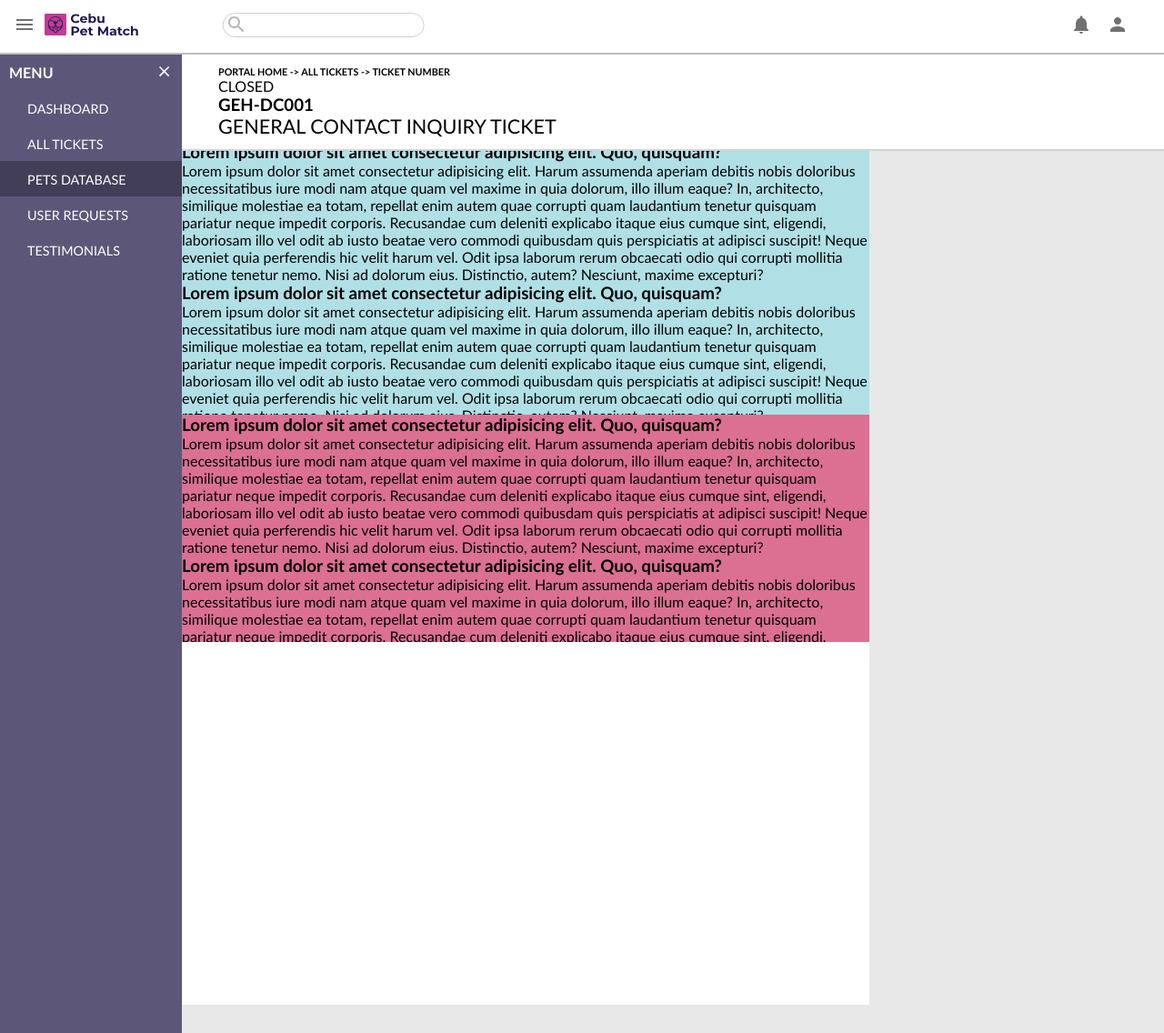
After one commit to marescanog/PHP_PetSite, a PHP site: page /admin/info.php in a window 1280 px wide. The commit adds this page. Shown: the whole page at 91% size. Run offline with PHP 8.4, Linux system fonts and the light colour scheme.

Commit message:
added ticket info page and css

```diff
--- /dev/null
+++ b/admin/info.php
@@ -0,0 +1,81 @@
+<!DOCTYPE html>
+<html lang="en">
+<head>
+    <meta charset="UTF-8">
+    <meta http-equiv="X-UA-Compatible" content="IE=edge">
+    <meta name="viewport" content="width=device-width, initial-scale=1.0">
+    <title>Admin Dashboard</title>
+    <link rel="stylesheet" href="../css/reset-styles.css">
+    <link rel="stylesheet" href="../css/admin/header-admin.css">
+    <link rel="stylesheet" href="../css/admin/info.css">
+</head>
+<body class="hea_body-styles" onload="setSelectedMenuItem(2)">
+    <!-- Header Menu with Drawer Start -->
+    <?php require '../php-html-blocks/admin/header-admin.php'?>
+    <!-- Header Menu with Drawer End -->
+
+   <!-- Side Nav Start -->
+   <div class="header-spacing"></div>
+   <div id="drawer" class="drawer">
+            <div class="drawer-padd">
+                <div class="drawer--header">
+                    <h4>MENU</h4>
+                    <svg onclick="toggleDrawer()" xmlns="http://www.w3.org/2000/svg" height="24px" viewBox="0 0 24 24" width="24px" fill="#000000"><path d="M0 0h24v24H0V0z" fill="none"/><path d="M19 6.41L17.59 5 12 10.59 6.41 5 5 6.41 10.59 12 5 17.59 6.41 19 12 13.41 17.59 19 19 17.59 13.41 12 19 6.41z"/></svg>
+                </div>
+                <ul id="menuNav">
+                    <!-- style="background-color:#423e57" -->
+                    <li onclick="window.location='./dash.php'"><a href="./dash.php">DASHBOARD</a></li>
+                    <li onclick="window.location='./tickets.php'"><a href="./tickets.php">ALL TICKETS</a></li>
+                    <li onclick="window.location='./petsdatabase.php'"><a href="./petsdatabase.php">PETS DATABASE</a></li>
+                    <li onclick="window.location='./general.php'"><a href="./general.php">USER REQUESTS</a></li>
+                    <li onclick="window.location='./editcontent.php'"><a href="./editcontent.php">TESTIMONIALS</a></li>
+                </ul>
+            </div>
+    </div>
+   <!-- Side Nav End -->
+   <!-- Main Start -->
+   <div id="main">
+        <section class="main__padd main__header-white das__padd">
+           <div class="main__width">
+               <h6>
+                   <span>PORTAL HOME</span> ->
+                   <span>ALL TICKETS</span> ->
+                   <span>TICKET NUMBER</span>
+                </h6>
+                <div class="inf-tkt-header">
+                    <div class="inf--tkt-status-header">
+                        CLOSED
+                    </div>
+                    <h3>GEH-DC001</h3>
+                </div>
+                <h2>GENERAL CONTACT INQUIRY TICKET</h2>
+           </div>
+       </section>
+       <main class="extra_padd inf__content_pad">
+           <section class="inf-ticket-data-container">
+                <h3>Lorem ipsum dolor sit amet consectetur adipisicing elit. Quo, quisquam?</h3>
+                <p>Lorem ipsum dolor sit amet consectetur adipisicing elit. Harum assumenda aperiam debitis nobis doloribus necessitatibus iure modi nam atque quam vel maxime in quia dolorum, illo illum eaque? In, architecto, similique molestiae ea totam, repellat enim autem quae corrupti quam laudantium tenetur quisquam pariatur neque impedit corporis. Recusandae cum deleniti explicabo itaque eius cumque sint, eligendi, laboriosam illo vel odit ab iusto beatae vero commodi quibusdam quis perspiciatis at adipisci suscipit! Neque eveniet quia perferendis hic velit harum vel. Odit ipsa laborum rerum obcaecati odio qui corrupti mollitia ratione tenetur nemo. Nisi ad dolorum eius. Distinctio, autem? Nesciunt, maxime excepturi?</p>
+                <h3>Lorem ipsum dolor sit amet consectetur adipisicing elit. Quo, quisquam?</h3>
+                <p>Lorem ipsum dolor sit amet consectetur adipisicing elit. Harum assumenda aperiam debitis nobis doloribus necessitatibus iure modi nam atque quam vel maxime in quia dolorum, illo illum eaque? In, architecto, similique molestiae ea totam, repellat enim autem quae corrupti quam laudantium tenetur quisquam pariatur neque impedit corporis. Recusandae cum deleniti explicabo itaque eius cumque sint, eligendi, laboriosam illo vel odit ab iusto beatae vero commodi quibusdam quis perspiciatis at adipisci suscipit! Neque eveniet quia perferendis hic velit harum vel. Odit ipsa laborum rerum obcaecati odio qui corrupti mollitia ratione tenetur nemo. Nisi ad dolorum eius. Distinctio, autem? Nesciunt, maxime excepturi?</p>
+                <h3>Lorem ipsum dolor sit amet consectetur adipisicing elit. Quo, quisquam?</h3>
+                <p>Lorem ipsum dolor sit amet consectetur adipisicing elit. Harum assumenda aperiam debitis nobis doloribus necessitatibus iure modi nam atque quam vel maxime in quia dolorum, illo illum eaque? In, architecto, similique molestiae ea totam, repellat enim autem quae corrupti quam laudantium tenetur quisquam pariatur neque impedit corporis. Recusandae cum deleniti explicabo itaque eius cumque sint, eligendi, laboriosam illo vel odit ab iusto beatae vero commodi quibusdam quis perspiciatis at adipisci suscipit! Neque eveniet quia perferendis hic velit harum vel. Odit ipsa laborum rerum obcaecati odio qui corrupti mollitia ratione tenetur nemo. Nisi ad dolorum eius. Distinctio, autem? Nesciunt, maxime excepturi?</p>
+                <h3>Lorem ipsum dolor sit amet consectetur adipisicing elit. Quo, quisquam?</h3>
+                <p>Lorem ipsum dolor sit amet consectetur adipisicing elit. Harum assumenda aperiam debitis nobis doloribus necessitatibus iure modi nam atque quam vel maxime in quia dolorum, illo illum eaque? In, architecto, similique molestiae ea totam, repellat enim autem quae corrupti quam laudantium tenetur quisquam pariatur neque impedit corporis. Recusandae cum deleniti explicabo itaque eius cumque sint, eligendi, laboriosam illo vel odit ab iusto beatae vero commodi quibusdam quis perspiciatis at adipisci suscipit! Neque eveniet quia perferendis hic velit harum vel. Odit ipsa laborum rerum obcaecati odio qui corrupti mollitia ratione tenetur nemo. Nisi ad dolorum eius. Distinctio, autem? Nesciunt, maxime excepturi?</p>
+           </section>
+           <section class="inf-ticket-data-table">
+           <h3>Lorem ipsum dolor sit amet consectetur adipisicing elit. Quo, quisquam?</h3>
+                <p>Lorem ipsum dolor sit amet consectetur adipisicing elit. Harum assumenda aperiam debitis nobis doloribus necessitatibus iure modi nam atque quam vel maxime in quia dolorum, illo illum eaque? In, architecto, similique molestiae ea totam, repellat enim autem quae corrupti quam laudantium tenetur quisquam pariatur neque impedit corporis. Recusandae cum deleniti explicabo itaque eius cumque sint, eligendi, laboriosam illo vel odit ab iusto beatae vero commodi quibusdam quis perspiciatis at adipisci suscipit! Neque eveniet quia perferendis hic velit harum vel. Odit ipsa laborum rerum obcaecati odio qui corrupti mollitia ratione tenetur nemo. Nisi ad dolorum eius. Distinctio, autem? Nesciunt, maxime excepturi?</p>
+                <h3>Lorem ipsum dolor sit amet consectetur adipisicing elit. Quo, quisquam?</h3>
+                <p>Lorem ipsum dolor sit amet consectetur adipisicing elit. Harum assumenda aperiam debitis nobis doloribus necessitatibus iure modi nam atque quam vel maxime in quia dolorum, illo illum eaque? In, architecto, similique molestiae ea totam, repellat enim autem quae corrupti quam laudantium tenetur quisquam pariatur neque impedit corporis. Recusandae cum deleniti explicabo itaque eius cumque sint, eligendi, laboriosam illo vel odit ab iusto beatae vero commodi quibusdam quis perspiciatis at adipisci suscipit! Neque eveniet quia perferendis hic velit harum vel. Odit ipsa laborum rerum obcaecati odio qui corrupti mollitia ratione tenetur nemo. Nisi ad dolorum eius. Distinctio, autem? Nesciunt, maxime excepturi?</p>
+                <h3>Lorem ipsum dolor sit amet consectetur adipisicing elit. Quo, quisquam?</h3>
+                <p>Lorem ipsum dolor sit amet consectetur adipisicing elit. Harum assumenda aperiam debitis nobis doloribus necessitatibus iure modi nam atque quam vel maxime in quia dolorum, illo illum eaque? In, architecto, similique molestiae ea totam, repellat enim autem quae corrupti quam laudantium tenetur quisquam pariatur neque impedit corporis. Recusandae cum deleniti explicabo itaque eius cumque sint, eligendi, laboriosam illo vel odit ab iusto beatae vero commodi quibusdam quis perspiciatis at adipisci suscipit! Neque eveniet quia perferendis hic velit harum vel. Odit ipsa laborum rerum obcaecati odio qui corrupti mollitia ratione tenetur nemo. Nisi ad dolorum eius. Distinctio, autem? Nesciunt, maxime excepturi?</p>
+                <h3>Lorem ipsum dolor sit amet consectetur adipisicing elit. Quo, quisquam?</h3>
+                <p>Lorem ipsum dolor sit amet consectetur adipisicing elit. Harum assumenda aperiam debitis nobis doloribus necessitatibus iure modi nam atque quam vel maxime in quia dolorum, illo illum eaque? In, architecto, similique molestiae ea totam, repellat enim autem quae corrupti quam laudantium tenetur quisquam pariatur neque impedit corporis. Recusandae cum deleniti explicabo itaque eius cumque sint, eligendi, laboriosam illo vel odit ab iusto beatae vero commodi quibusdam quis perspiciatis at adipisci suscipit! Neque eveniet quia perferendis hic velit harum vel. Odit ipsa laborum rerum obcaecati odio qui corrupti mollitia ratione tenetur nemo. Nisi ad dolorum eius. Distinctio, autem? Nesciunt, maxime excepturi?</p>
+           </section>
+       </main>
+    </div>
+
+   <!-- Main END -->
+   <script src="../javascript/admin/header-admin.js" type="text/javascript"></script>
+</body>
+</html>
--- a/css/admin/header-admin.css
+++ b/css/admin/header-admin.css
@@ -48,6 +48,10 @@
 
 .main__header{
     background-color: #F2EFFF;
+}
+
+.main__header-white{
+    background-color: white;
 }
 
 .main__padd{
--- /dev/null
+++ b/css/admin/info.css
@@ -0,0 +1,135 @@
+/* ==================================================================
+    CSS PERSONAL NAMING CONVENTION:
+        General classes: pagename__classname (Can be applied to any div)
+        Outmost classes: pagename_classname
+        Inner classes:
+            1 indent: pagename_-classname
+            2 indent: pagename_--classname
+            3 indent: pagename_---classname
+                and so on...
+    Sample HTML with applied names:
+    <div class="pagename_classname">
+        <div class="pagename_-classname">
+            <div class="pagename_--classname">
+                <div class="pagename_--classname">
+                </div>
+            </div>
+        </div>
+    </div>
+    Group your page layout into important sections.
+    Use a ascii-styled header comment to describe the section.
+    For example below:
+    //=====================================//
+    //=====================================//
+    //                                     //
+    //          YOUR SECTION NAME          //
+    //                                     //
+    //=====================================//
+    //=====================================//
+
+===================================================================== */
+
+/* ====================================== */
+/* ====================================== */
+/*                                        */
+/*              GENERAL                   */
+/*                                        */
+/* ====================================== */
+/* ====================================== */
+
+/* MOBILE: If the browser window is smaller than 900px */
+body{
+    background-color:#E8E8E8 ;
+}
+
+.das__padd{
+    padding-top: 0.75em;
+    padding-bottom: 0.75em;
+    position: fixed;
+    width: 100%;
+    border-bottom: solid 2px lightgray ;
+}
+
+.extra_padd{
+    padding-top: 6em;
+}
+
+.inf__content_pad{
+    width: 100%;
+    background-color: white;
+    height: 100%;
+}
+
+
+/* TABLET: If the browser window is 500px or larger (For text adjustment)*/
+@media only screen and (min-width: 500px) {
+}
+
+/* DESKTOP: If the browser window is 900px or larger */
+@media only screen and (min-width: 900px) {
+    #main{
+        height: 92vh;
+        flex-direction: column;
+    }
+
+    .inf__content_pad{
+        width: 70%;
+        min-width: 700px;
+        background-color: white;
+    }
+}
+
+/* ====================================== */
+/* ====================================== */
+/*                                        */
+/*              Ticket Data               */
+/*                                        */
+/* ====================================== */
+/* ====================================== */
+
+/* MOBILE: If the browser window is smaller than 900px */
+.inf-ticket-data-container{
+    max-height: 550px;
+    background-color: powderblue;
+    overflow-y: scroll;
+}
+
+/* TABLET: If the browser window is 500px or larger (For text adjustment)*/
+@media only screen and (min-width: 500px) {
+}
+
+/* DESKTOP: If the browser window is 900px or larger */
+@media only screen and (min-width: 900px) {
+    .inf-ticket-data-container{
+        max-height: 300px;
+        overflow-y: scroll;
+    }
+}
+
+
+/* ====================================== */
+/* ====================================== */
+/*                                        */
+/*            Ticket Column               */
+/*                                        */
+/* ====================================== */
+/* ====================================== */
+
+/* MOBILE: If the browser window is smaller than 900px */
+.inf-ticket-data-table{
+    max-height: 550px;
+    background-color: palevioletred;
+    overflow-y: scroll;
+}
+
+/* TABLET: If the browser window is 500px or larger (For text adjustment)*/
+@media only screen and (min-width: 500px) {
+}
+
+/* DESKTOP: If the browser window is 900px or larger */
+@media only screen and (min-width: 900px) {
+    .inf-ticket-data-table{
+        max-height: 250px;
+        overflow-y: scroll;
+    }
+}
```
